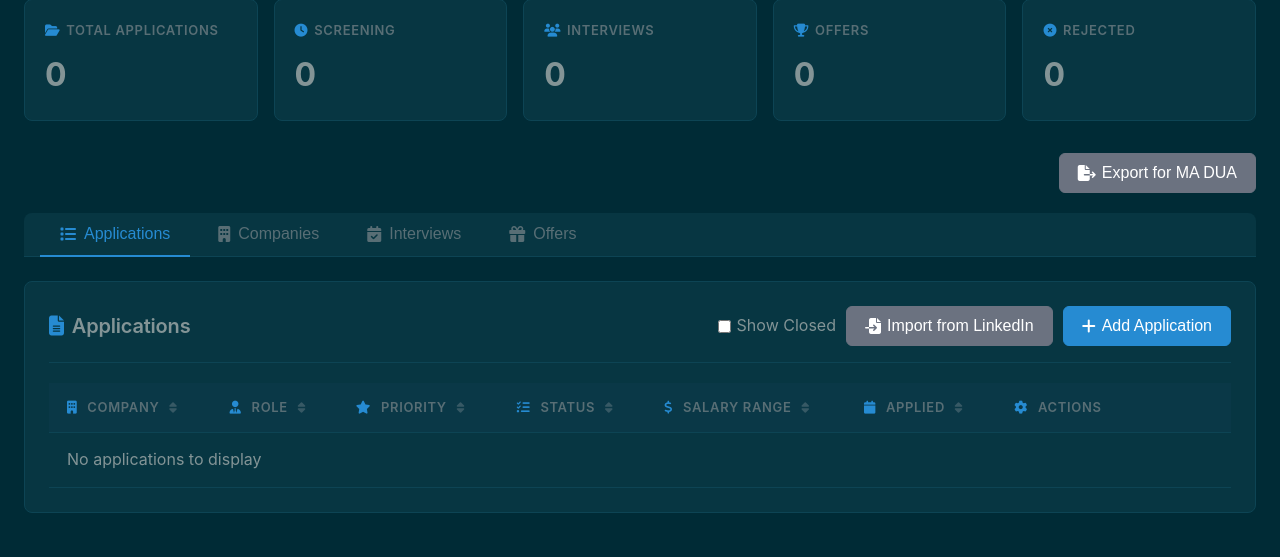
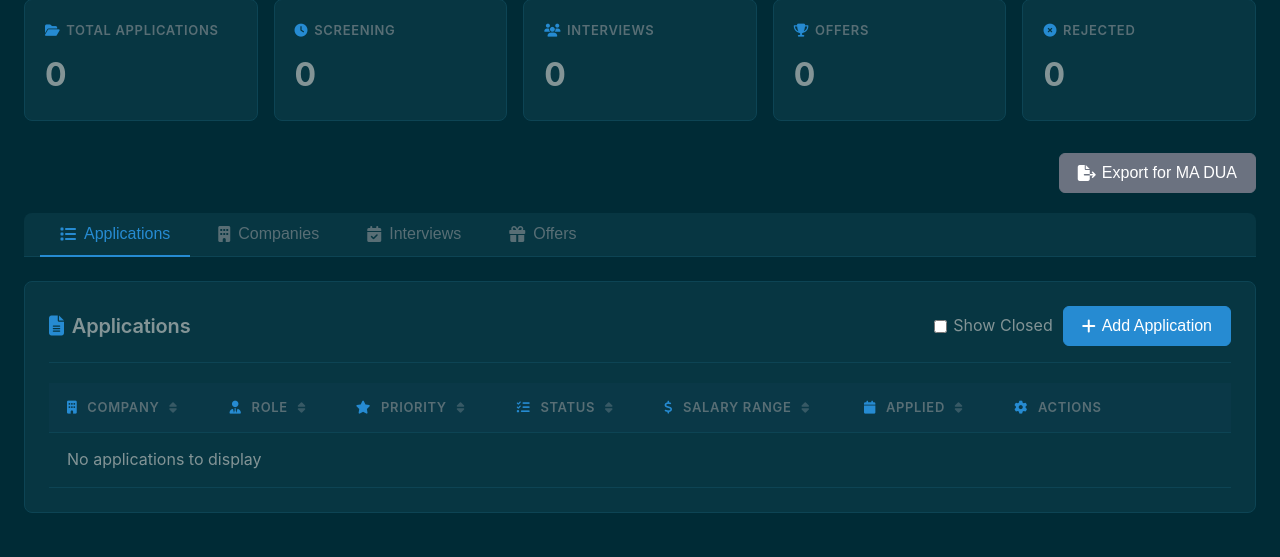
Before and after one commit to tim-ireland/job-tracker, a FastAPI app: page / in a window 1280 px wide. Shown: the part 261-818 px from the top of the page. Run offline with FastAPI, Linux system fonts and the light colour scheme; data that the repository does not hold is empty.

Commit message:
Comment out LinkedIn Import - gets user flagged for automation use

```diff
--- a/job_tracker/templates/index.html
+++ b/job_tracker/templates/index.html
@@ -74,9 +74,10 @@
                             <input type="checkbox" id="showClosedApps" style="cursor: pointer;">
                             <span>Show Closed</span>
                         </label>
-                        <button class="btn btn-secondary" id="importJobsBtn">
+                        <!-- LinkedIn import temporarily disabled due to rate limiting -->
+                        <!-- <button class="btn btn-secondary" id="importJobsBtn">
                             <i class="fas fa-file-import"></i> Import from LinkedIn
-                        </button>
+                        </button> -->
                         <button class="btn btn-primary" id="addApplicationBtn">
                             <i class="fas fa-plus"></i> Add Application
                         </button>
```
